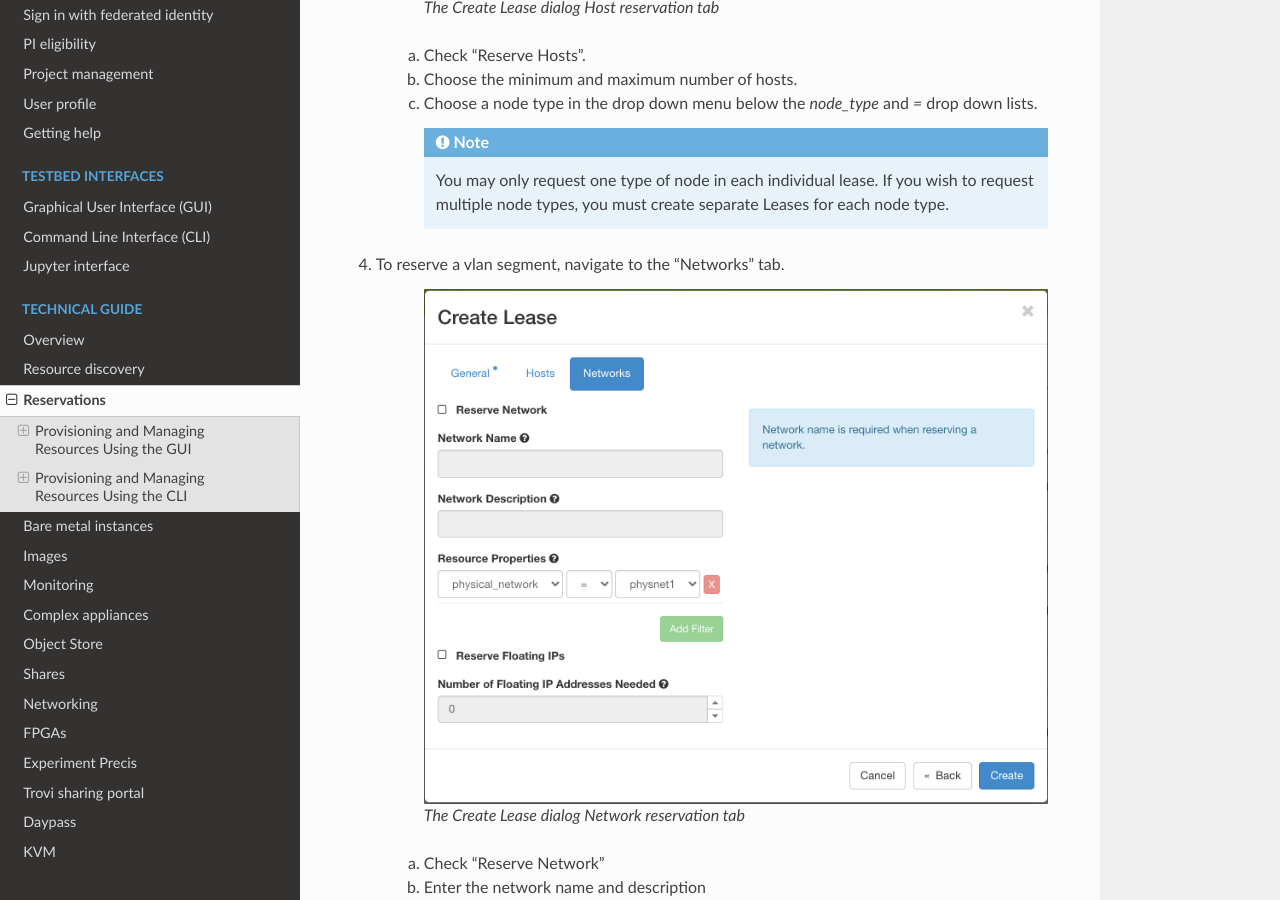
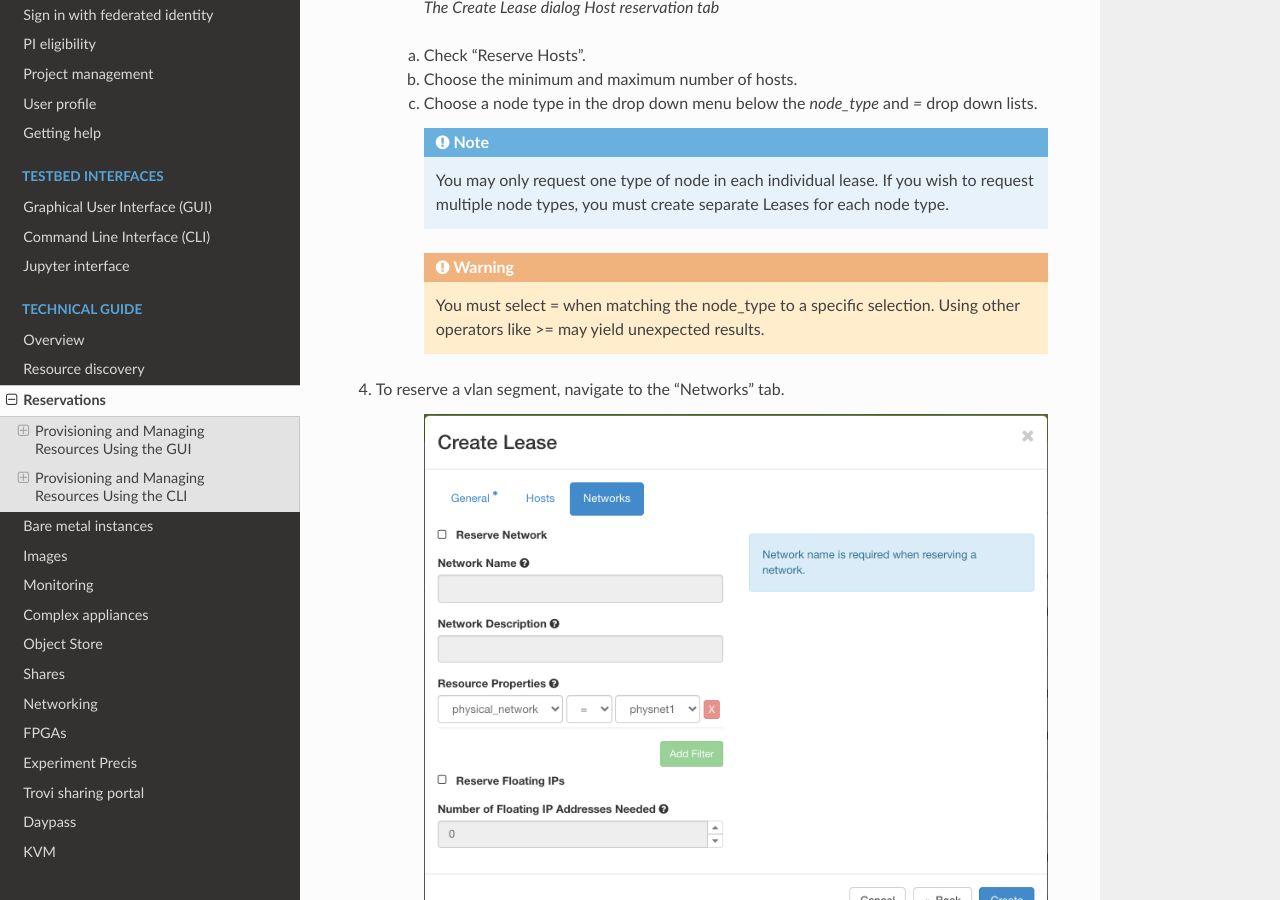
Before and after one commit to ChameleonCloud/docs, a Sphinx documentation site: the page built from source/technical/reservations.rst, in a window 1280 px wide and 900 px high, scrolled down 3999 px. Built offline with Sphinx 7.4.7 and the Read the Docs theme 3.1.0, drawn with Linux system fonts in a browser that asks for light colours.

Commit message:
Add warning for using anything other than = when selecting the node type (#132)

```diff
--- a/source/technical/reservations.rst
+++ b/source/technical/reservations.rst
@@ -126,6 +126,11 @@ up the window displayed below:
           You may only request one type of node in each individual lease. If you
           wish to request multiple node types, you must create separate Leases for
           each node type.
+
+       .. warning::
+
+          You must select = when matching the node_type to a specific selection.
+          Using other operators like >= may yield unexpected results.
 
 #. To reserve a vlan segment, navigate to the "Networks" tab.
 
```
